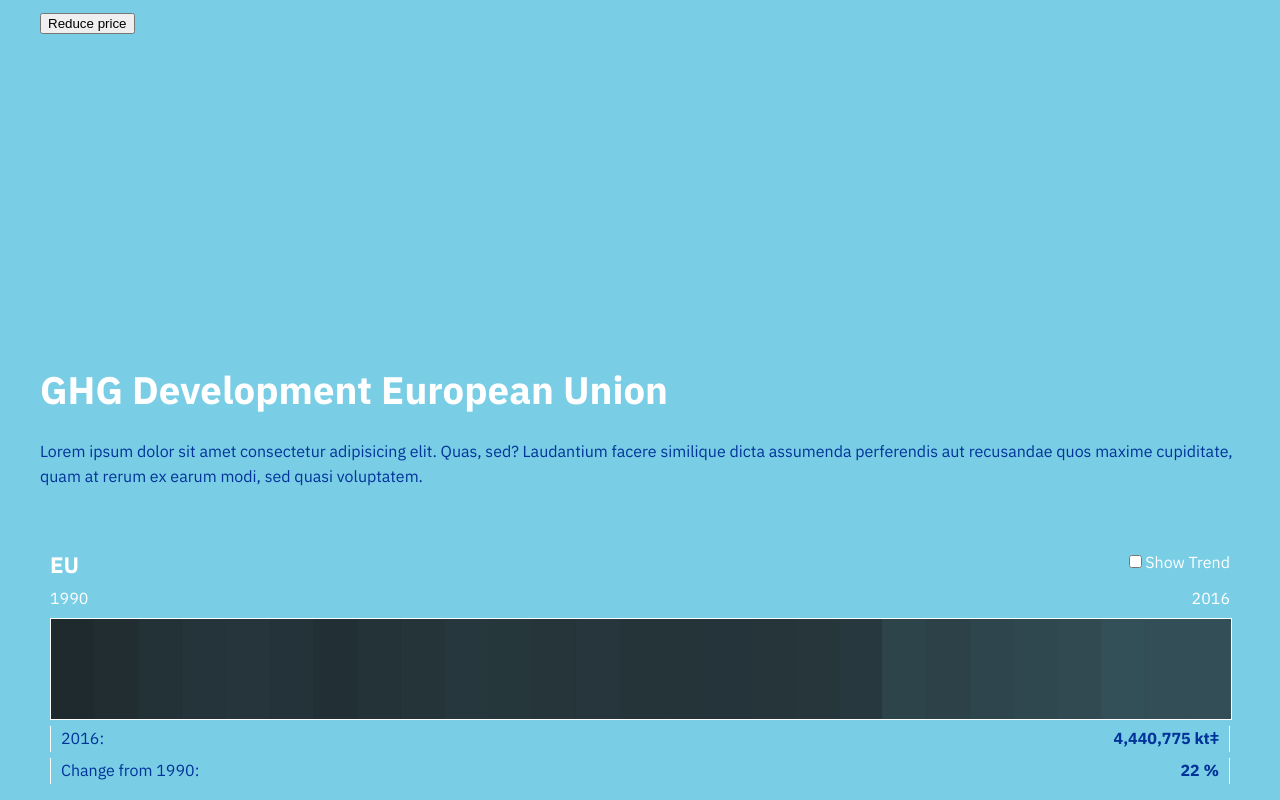
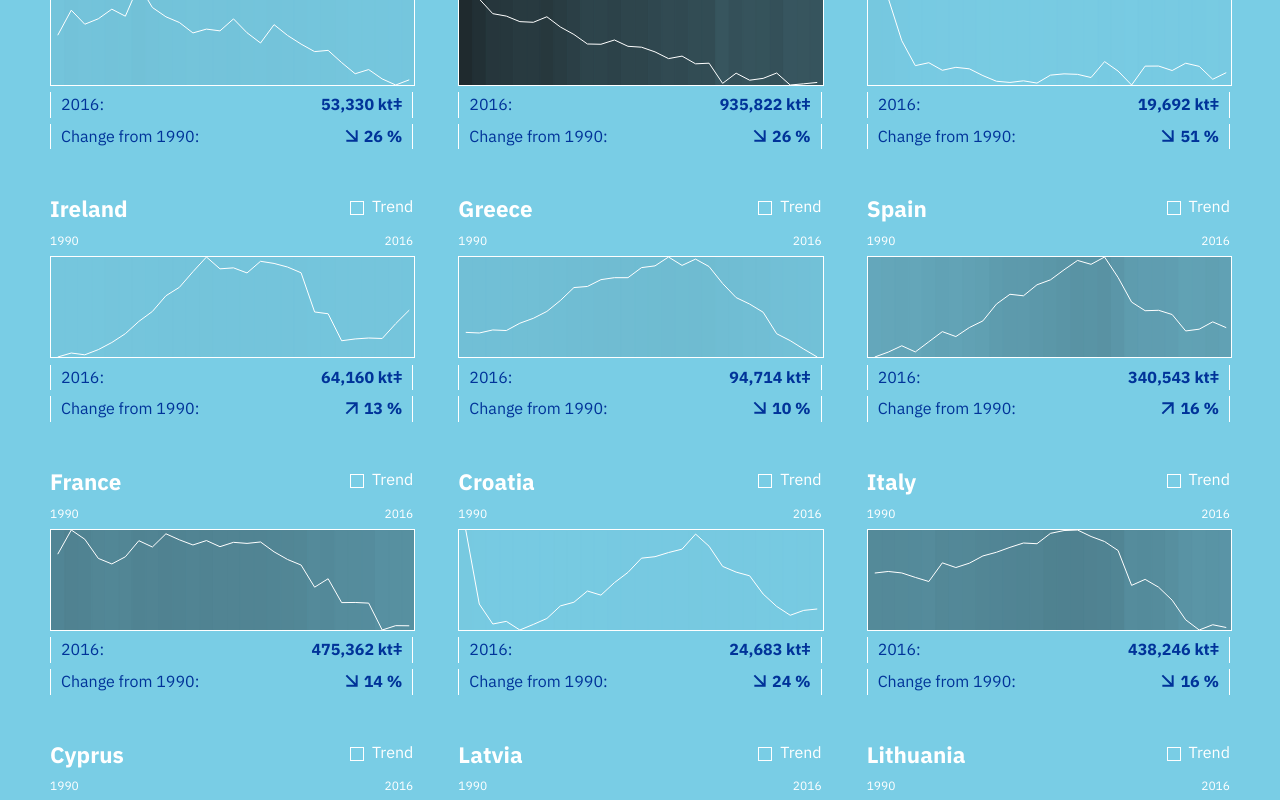
Before and after one commit to dnsos/ghg-emissions-viewer, a Vue app: page /#/ in a window 1280 px wide. Shown: the part 560-1360 px from the top of the page. Built offline with nearby package versions, Linux system fonts and the light colour scheme.

Commit message:
Included trendpath (+ other minor changes)

```diff
--- a/src/App.vue
+++ b/src/App.vue
@@ -10,18 +10,17 @@
 
 <style>
 :root {
-  --color-primary: #003399;
-  --color-secondary: #ff3939;
+  --color-eublue: #003399;
+  --color-lightblue: #79cde5;
+  --color-red: #ff5540;
   --color-grey-76: #3e3e3e;
   --color-grey-20: #cccccc;
   --color-grey-09: #e7e7e7;
   --color-grey-02: #f9f9f9;
   --font-size: 16px;
+  --font-size-small: 12px;
   --font-family: "IBM Plex Sans", sans-serif;
   --grid-spacing: 2.5rem;
-  --color-blue-1: #1451fa;
-  --color-blue-2: #79cde5;
-  --color-red-1: #ff5540;
 }
 
 html {
@@ -31,8 +30,8 @@ html {
 body {
   padding: 0;
   margin: 0;
-  color: var(--color-primary);
-  background-color: var(--color-blue-2);
+  color: var(--color-eublue);
+  background-color: var(--color-lightblue);
   line-height: 1.6;
   font-family: var(--font-family);
   font-size: var(--font-size);
@@ -61,12 +60,13 @@ body {
   }
 
 nav {
-  position: sticky;
+  position: fixed;
   top: 0;
+  left: 0;
   padding: calc(var(--grid-spacing) / 2) var(--grid-spacing);
   grid-column: span 12;
   color: white;
-  background-color: var(--color-red-1);
+  background-color: var(--color-red);
 }
 
 [v-cloak] > * { display: none; }
--- a/src/components/EmissionsGradient.vue
+++ b/src/components/EmissionsGradient.vue
@@ -1,25 +1,32 @@
 <template>
   <section
-    class="gradient--wrapper"
+    class="wrapper"
     :class="{ active: isActive }"
-    :id="'gradient--wrapper__' + entity.toLowerCase()"
-    v-cloak
+    :id="'wrapper--' + entity.toLowerCase()"
+    @mouseover="isActive = !isActive"
     @mouseout="isActive = !isActive"
-    @mouseover="isActive = !isActive"
   >
-    <h4 class="gradient--title">{{entity}}</h4>
-    <fieldset class="gradient--modeswitch">
-      <input
-        type="checkbox"
-        :id="'gradient--modeswitch__' + entity.toLowerCase()"
-        name="gradient--modeswitch"
-        @change="toggleMode"
-      >
-      <label :for="'gradient--modeswitch__' + entity.toLowerCase()">Show Trend</label>
+    <h4 class="title--entity">{{entity}}</h4>
+    <fieldset class="toggle--trend">
+      <div class="checkbox--trend__wrapper" :class="{ 'checkbox--trend__active': trendIsActive }">
+        <input
+          type="checkbox"
+          :id="'toggle--trend__' + entity.toLowerCase()"
+          name="toggle--trend"
+          @change="toggleMode"
+        >
+      </div>
+      <label :for="'toggle--trend__' + entity.toLowerCase()">Trend</label>
     </fieldset>
-    <span class="gradient--startyear">1990</span><span class="gradient--endyear">2016</span>
-    <figure class="gradient--figure" :class="{ active: isActive }" ref="wrapper">
+    <span class="indicator--startyear">1990</span><span class="indicator--endyear">2016</span>
+    <figure class="wrapper--gradient" :class="{ active: isActive }" ref="wrapper">
       <svg :width="gradientWidth" :height="gradientHeight">
+        <!--<Gradient
+          :width="gradientWidth"
+          :height="gradientHeight"
+          :values="values"
+          :maxValue="maxValueRelative"
+        />-->
         <g
           v-for="(value, index) in values"
           :key="index"
@@ -33,32 +40,15 @@
             :fill="cellColor(value)"
             :stroke="cellColor(value)"
           ></rect>
-          <rect
-            :x="cellWidth * index"
-            :y="gradientHeight / 2"
-            :width="cellWidth"
-            :height="gradientHeight"
-            :fill="cellColorAbsolute(value)"
-            :stroke="cellColorAbsolute(value)"
-            v-show="isAbsolute"
-          ></rect>
         </g>
-        <line
-          v-show="isAbsolute"
-          x1="0"
-          :y1="gradientHeight / 2"
-          :x2="gradientWidth"
-          :y2="gradientHeight / 2"
-          stroke="white"
-          stroke-width="1"
-        ></line>
+        <path v-show="true" class="trendpath" :d="trendpathData(values)"></path>
         <g v-show="isActive">
           <line
             :x1="cellWidth * activeCell"
             :y1="gradientHeight * 0.25"
             :x2="cellWidth * activeCell"
             :y2="gradientHeight * 0.75"
-            stroke="white"
+            stroke="red"
             stroke-width="1"
           ></line>
           <line
@@ -66,29 +56,31 @@
             :y1="gradientHeight * 0.25"
             :x2="cellWidth * activeCell + (cellWidth)"
             :y2="gradientHeight * 0.75"
-            stroke="white"
+            stroke="red"
             stroke-width="1"
           ></line>
         </g>
       </svg>
     </figure>
-    <div class="selected--year">
+    <div class="indicator--active-year">
       <span>{{ activeYear }}:</span>
     </div>
-    <div class="selected--value">
+    <div class="indicator--active-value">
       <span>{{ new Intl.NumberFormat().format(activeValue.toFixed(0))}} ktǂ</span>
     </div>
-    <div class="selected--percent__description">
+    <div class="indicator--change-description">
       <span>Change from 1990:</span>
     </div>
-    <div class="selected--percent__value">
-      <span>{{ 100 - (100 / initialValue * activeValue).toFixed(0) }} %</span>
+    <div class="indicator--active-change" v-show="activeValue != initialValue">
+      <i :class="[activeValue < initialValue ? 'arrow--decreasing' : 'arrow--increasing']" class="arrow--forward"></i><span>{{ Math.abs(100 - (100 / initialValue * activeValue).toFixed(0)) }} %</span>
     </div>
   </section>
 </template>
 
 <script>
-import chroma from "chroma-js"; // chroma for color scales
+import Gradient from "@/components/Gradient.vue"
+import chroma from "chroma-js"
+import * as d3 from "d3"
 
 export default {
   name: "EmissionsGradient",
@@ -99,11 +91,14 @@ export default {
     "initialValue",
     "maxValueRelative"
   ],
+  components: {
+    Gradient
+  },
   data: function() {
     // define svg settings
     return {
       isActive: false,
-      isAbsolute: false,
+      trendIsActive: false,
       gradientWidth: 412,
       gradientHeight: 100,
       activeValue: this.values[this.values.length - 1],
@@ -127,6 +122,23 @@ export default {
       return chroma
         .scale(["#79cde5", "#1f2a2e"])
         .domain([Math.min(...this.values), Math.max(...this.values)]);
+    },
+    trendpathData: function() {
+      // x-scale based on width of gradient and length of input array
+      const xScale = d3.scaleLinear()
+        .range([0, this.gradientWidth])
+        .domain([0, this.values.length]);
+
+      // y-scale based on height of gradient and min and max values of inpit array (flipped)
+      const yScale = d3.scaleLinear()
+        .range([0, this.gradientHeight])
+        .domain([Math.max(...this.values), Math.min(...this.values)]);
+
+      // generate path using d3.line and previously defined scales
+      return d3
+        .line(this.values)
+        .x((d, i) => { return xScale(i) + this.cellWidth / 2 })
+        .y((d, i) => { return yScale(d) })
     }
   },
   methods: {
@@ -140,10 +152,11 @@ export default {
       this.activeCell = index
     },
     toggleMode: function() {
-      this.isAbsolute = !this.isAbsolute;
+      this.trendIsActive = !this.trendIsActive;
     }
   },
-  created: function() {},
+  created: function() {
+  },
   mounted: function() {
     this.gradientWidth = this.$refs.wrapper.offsetWidth
     window.addEventListener("resize", () => {
@@ -154,7 +167,7 @@ export default {
 </script>
 
 <style scoped>
-.gradient--wrapper {
+.wrapper {
   grid-column: span 1;
   padding: 1rem;
   display: grid;
@@ -169,13 +182,13 @@ export default {
   background-color: transparent;
 }
 
-.gradient--title {
+.title--entity {
   grid-area: header-left;
   margin-bottom: 0;
   /*border-bottom: 0.1rem dashed var(--color-grey-09);*/
 }
 
-.gradient--modeswitch {
+.toggle--trend {
   grid-area: header-right;
   text-align: right;
   border: none;
@@ -184,7 +197,7 @@ export default {
   color: white;
 }
 
-.gradient--figure {
+.wrapper--gradient {
   grid-area: center;
   width: 100%;
   line-height: 0;
@@ -194,25 +207,29 @@ export default {
   overflow: hidden;
 }
 
-.gradient--startyear {
+.indicator--startyear, .indicator--endyear {
+  font-size: var(--font-size-small);
+}
+
+.indicator--startyear {
   grid-area: above-center-left;
   text-align: left;
   color: white;
 }
 
-.gradient--endyear {
+.indicator--endyear {
   grid-area: above-center-right;
   text-align: right;
   color: white;
 }
 
-.selected--year {
+.indicator--active-year {
   grid-area: footer-first-left;
   padding-left: 1rem;
   border-left: .1rem solid white;
 }
 
-.selected--value {
+.indicator--active-value {
   grid-area: footer-first-right;
   font-weight: 700;
   text-align: right;
@@ -220,14 +237,14 @@ export default {
   border-right: .1rem solid white;
 }
 
-.selected--percent__description {
+.indicator--change-description {
   grid-area: footer-second-left;
   text-align: left;
   padding-left: 1rem;
   border-left: .1rem solid white;
 }
 
-.selected--percent__value {
+.indicator--active-change {
   grid-area: footer-second-right;
   font-weight: 700;
   text-align: right;
@@ -235,7 +252,50 @@ export default {
   border-right: .1rem solid white;
 }
 
-.gradient--wrapper.active {
+.wrapper.active {
     background-color: rgba(255,255,255,0.2);
   }
+
+.checkbox--trend__wrapper {
+  display: inline-block;
+  width: 1.2rem;
+  height: 1.2rem;
+  margin-right: .8rem;
+  vertical-align: middle;
+  background-color: transparent;
+  border: .1rem solid white;
+}
+
+.checkbox--trend__wrapper.checkbox--trend__active {
+  background-color: white;
+}
+
+.checkbox--trend__wrapper input {
+  opacity: 0;
+  margin: 0;
+  vertical-align: top;
+}
+
+.trendpath {
+  stroke: white;
+  stroke-width: .1rem;
+  fill: transparent;
+}
+
+.arrow--forward {
+  display: inline-block;
+  width: 2.4rem;
+  height: 2.4rem;
+  vertical-align: top;
+  background-image: url("../assets/arrow_forward.svg");
+  transition: transform .25s;
+}
+
+.arrow--decreasing {
+  transform: rotate(45deg);
+}
+
+.arrow--increasing {
+  transform: rotate(-45deg);
+}
 </style>
--- /dev/null
+++ b/src/components/Gradient.vue
@@ -0,0 +1,39 @@
+<template>
+  <g>
+    <g v-for="(value, index) in values" :key="index">
+      <rect
+        :x="width * index"
+        y="0"
+        :width="width"
+        :height="height"
+        :fill="cellColor(value)"
+        :stroke="cellColor(value)"
+      ></rect>
+    </g>
+  </g>
+</template>
+
+<script>
+import chroma from "chroma-js"
+
+export default {
+  name: "Gradient",
+  props: ["width", "height", "values", "maxValue"],
+  data: function() {
+    return {}
+  },
+  computed: {
+    cellWidth: function() {
+      return this.width / this.values.length
+    },
+    cellColor: function(value) {
+      return chroma
+        .scale(["#79cde5", "#1f2a2e"])
+        .domain([0, this.maxValue]);
+    }
+  }
+};
+</script>
+
+<style scoped>
+</style>
--- a/src/components/ShareElement.vue
+++ b/src/components/ShareElement.vue
@@ -6,7 +6,7 @@
 </template>
 
 <script>
-import * as d3 from "d3";
+import * as d3 from "d3"
 
 export default {
   name: "ShareElement",
@@ -31,7 +31,7 @@ export default {
       return {
         x: xScale(startValue),
         width: xScale(endValue - startValue)
-      };
+      }
     }
   },
   mounted: function() {
--- a/src/views/Home.vue
+++ b/src/views/Home.vue
@@ -1,11 +1,6 @@
 <template>
   <main>
-    <SectionIntro />
-    <SectionEU />
-    <SectionShares />
-    <SectionComparison />
     <SectionOverview />
-    <SectionAbout />
   </main>
 </template>
 
```
Also changed, not shown: src/assets/arrow_forward.svg (added).
